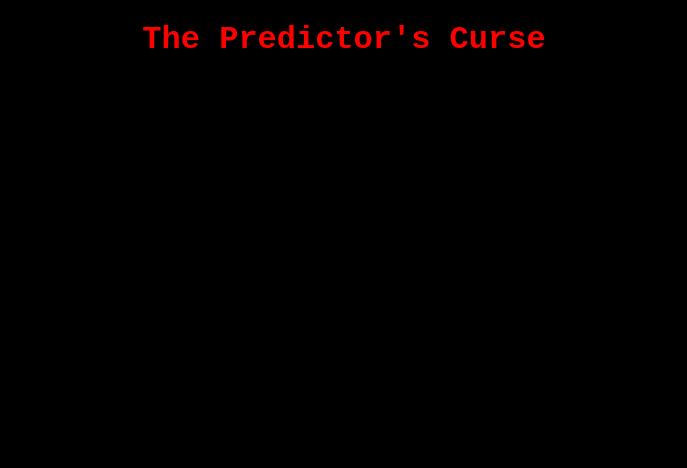
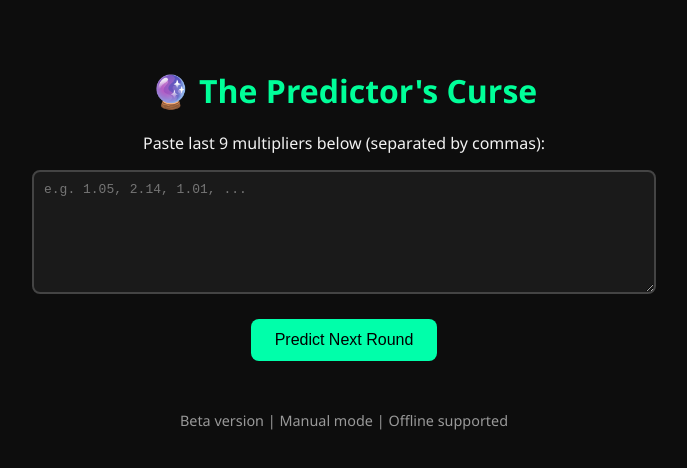
Before and after one commit to nirensinhaa/Predictors-curse, a plain HTML site: page index.html in a window 1280 px wide. Shown: the whole page, without its empty margins (296-983 px from the left). Drawn offline with Linux system fonts and the light colour scheme.

Commit message:
Update index.html

```diff
--- a/index.html
+++ b/index.html
@@ -1,11 +1,81 @@
+
 <!DOCTYPE html>
-<html>
+<html lang="en">
 <head>
-<title>The Predictor's Curse</title>
-<link rel='stylesheet' href='style.css'>
+  <meta charset="UTF-8" />
+  <meta name="viewport" content="width=device-width, initial-scale=1.0"/>
+  <title>The Predictor's Curse</title>
+  <style>
+    body {
+      background-color: #0d0d0d;
+      color: #f2f2f2;
+      font-family: 'Segoe UI', Tahoma, Geneva, Verdana, sans-serif;
+      text-align: center;
+      padding: 40px 10px;
+    }
+    h1 {
+      color: #00ff99;
+      font-size: 2em;
+      margin-bottom: 20px;
+    }
+    textarea {
+      width: 90%;
+      max-width: 600px;
+      height: 100px;
+      background-color: #1a1a1a;
+      color: #ffffff;
+      border: 2px solid #444;
+      border-radius: 8px;
+      padding: 10px;
+      font-size: 1em;
+    }
+    button {
+      margin-top: 20px;
+      padding: 12px 24px;
+      font-size: 1em;
+      background-color: #00ffaa;
+      color: black;
+      border: none;
+      border-radius: 8px;
+      cursor: pointer;
+    }
+    button:hover {
+      background-color: #00ffcc;
+    }
+    #output {
+      margin-top: 20px;
+      font-size: 1.2em;
+      color: #ff6666;
+    }
+    .footer {
+      margin-top: 50px;
+      font-size: 0.9em;
+      color: #999;
+    }
+  </style>
 </head>
 <body>
-<h1>The Predictor's Curse</h1>
-<script src='script.js'></script>
+  <h1>🔮 The Predictor's Curse</h1>
+  <p>Paste last 9 multipliers below (separated by commas):</p>
+  <textarea id="input" placeholder="e.g. 1.05, 2.14, 1.01, ..."></textarea><br/>
+  <button onclick="predict()">Predict Next Round</button>
+  <div id="output"></div>
+  <div class="footer">Beta version | Manual mode | Offline supported</div>
+
+  <script>
+    function predict() {
+      const input = document.getElementById("input").value;
+      const values = input.split(',').map(x => parseFloat(x.trim())).filter(x => !isNaN(x));
+      if (values.length < 9) {
+        document.getElementById("output").innerText = "⚠️ Please enter at least 9 multipliers.";
+        return;
+      }
+      const avg = values.reduce((a, b) => a + b) / values.length;
+      let prediction = "Safe (1.10x-2x)";
+      if (avg > 3) prediction = "⚠️ Risk Zone (2x-10x)";
+      if (avg > 8) prediction = "🔥 High Risk (10x+)";
+      document.getElementById("output").innerText = "Predicted Zone: " + prediction;
+    }
+  </script>
 </body>
 </html>
```
